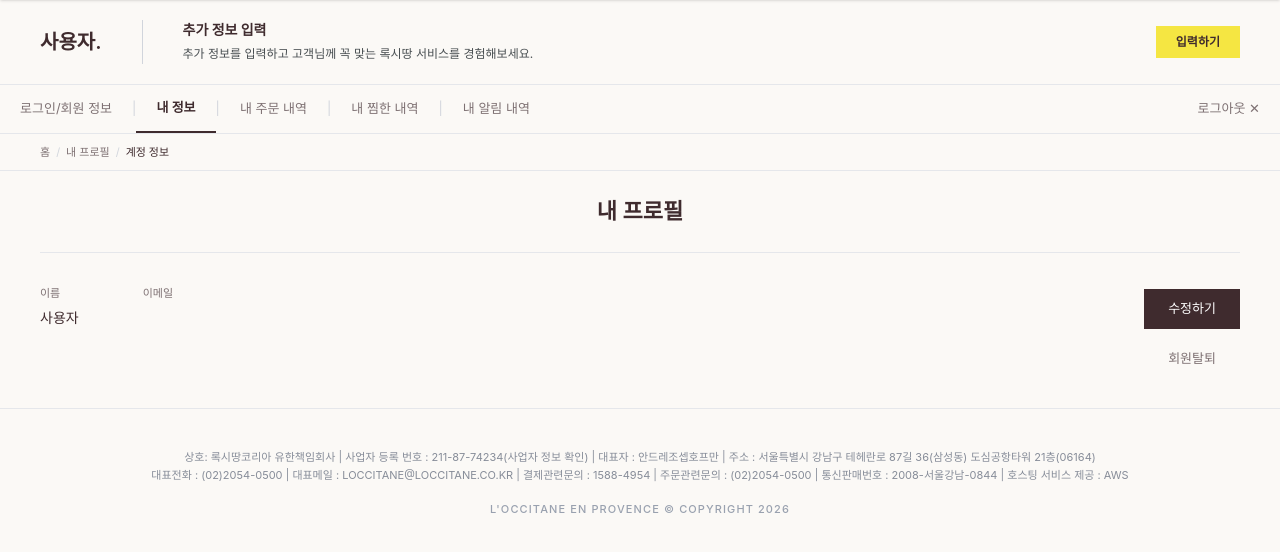
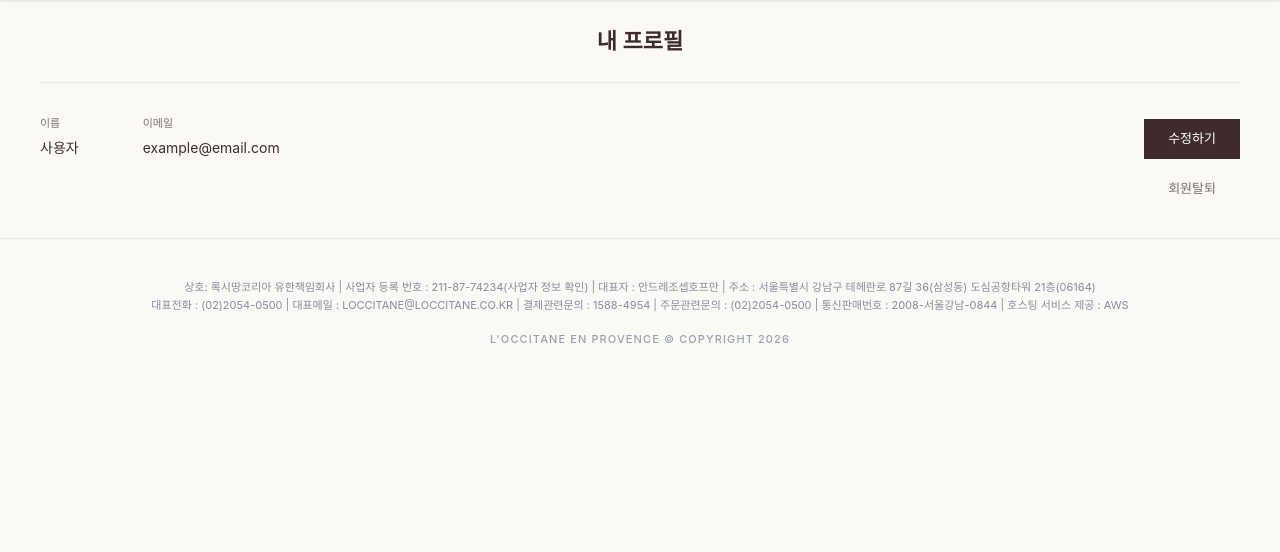
Before and after one commit to FRONTENDBOOTCAMP-17th/loccishop, a website built with Vite: page src/pages/mypage/edit/index.html in a window 1280 px wide. Shown: the part 64-616 px from the top of the page. Built offline with nearby package versions, Linux system fonts and the light colour scheme; no server answers.

Commit message:
20260413 수정사항 반영—회원인사추가정보, 상단 내비게이션, 브레드크럼 삭제

```diff
--- a/src/pages/mypage/edit/index.html
+++ b/src/pages/mypage/edit/index.html
@@ -10,128 +10,6 @@
   <body>
     <header id="header"></header>
     <main>
-      <!-- ── 회원 인사 & 추가 정보 배너 ─────────────────────────── -->
-      <section class="border-b border-gray-200">
-        <div class="max-w-360 mx-auto px-4 md:px-10 py-5">
-          <div class="flex flex-col sm:flex-row items-center gap-0">
-            <div
-              class="flex items-center pr-6 md:pr-10 py-2 sm:py-0 self-start sm:self-center"
-            >
-              <p
-                class="text-xl font-semibold text-woody-brown whitespace-nowrap"
-              >
-                사용자.
-              </p>
-            </div>
-            <div
-              class="hidden sm:block w-px self-stretch bg-gray-300 mr-6 md:mr-10"
-            ></div>
-            <div
-              class="flex-1 flex flex-col sm:flex-row items-start sm:items-center justify-between gap-3 w-full"
-            >
-              <div>
-                <p class="text-sm font-bold text-woody-brown mb-1">
-                  추가 정보 입력
-                </p>
-                <p class="text-xs text-abbey leading-relaxed">
-                  추가 정보를 입력하고 고객님께 꼭 맞는 록시땅 서비스를
-                  경험해보세요.
-                </p>
-              </div>
-              <button
-                type="button"
-                class="shrink-0 bg-[#f5e642] text-woody-brown text-xs font-semibold px-5 py-2 hover:brightness-95 transition-all"
-              >
-                입력하기
-              </button>
-            </div>
-          </div>
-        </div>
-      </section>
-
-      <!-- ── 마이페이지 탭 네비게이션 ──────────────────────────────── -->
-      <nav
-        class="border-b border-gray-200 bg-spring-wood"
-        aria-label="마이페이지 메뉴"
-      >
-        <div class="max-w-360 mx-auto overflow-x-auto">
-          <ul class="flex items-center whitespace-nowrap text-[13px] min-w-max">
-            <li>
-              <a
-                href="/src/pages/mypage/profile/index.html"
-                class="inline-flex items-center h-12 px-3 md:px-5 text-empress hover:text-woody-brown transition-colors"
-              >
-                로그인/회원 정보
-              </a>
-            </li>
-            <li class="text-gray-300 select-none">|</li>
-            <li>
-              <a
-                href="/src/pages/mypage/edit/index.html"
-                class="inline-flex items-center h-12 px-3 md:px-5 font-semibold text-woody-brown border-b-2 border-woody-brown"
-                aria-current="page"
-              >
-                내 정보
-              </a>
-            </li>
-            <li class="text-gray-300 select-none">|</li>
-            <li>
-              <a
-                href="#"
-                class="inline-flex items-center h-12 px-3 md:px-5 text-empress hover:text-woody-brown transition-colors"
-              >
-                내 주문 내역
-              </a>
-            </li>
-            <li class="text-gray-300 select-none">|</li>
-            <li>
-              <a
-                href="#"
-                class="inline-flex items-center h-12 px-3 md:px-5 text-empress hover:text-woody-brown transition-colors"
-              >
-                내 찜한 내역
-              </a>
-            </li>
-            <li class="text-gray-300 select-none">|</li>
-            <li>
-              <a
-                href="#"
-                class="inline-flex items-center h-12 px-3 md:px-5 text-empress hover:text-woody-brown transition-colors"
-              >
-                내 알림 내역
-              </a>
-            </li>
-            <li class="ml-auto">
-              <button
-                type="button"
-                class="inline-flex items-center h-12 px-3 md:px-5 text-empress hover:text-woody-brown transition-colors"
-              >
-                로그아웃 ✕
-              </button>
-            </li>
-          </ul>
-        </div>
-      </nav>
-
-      <!-- ── 브레드크럼 ──────────────────────────────────────────── -->
-      <div class="max-w-360 mx-auto px-4 md:px-10 py-2.5">
-        <nav aria-label="breadcrumb">
-          <ol class="flex items-center gap-1.5 text-[11px] text-empress">
-            <li>
-              <a href="/" class="hover:text-woody-brown hover:underline">홈</a>
-            </li>
-            <li class="text-gray-300">/</li>
-            <li>
-              <a href="#" class="hover:text-woody-brown hover:underline"
-                >내 프로필</a
-              >
-            </li>
-            <li class="text-gray-300">/</li>
-            <li class="text-woody-brown font-medium">계정 정보</li>
-          </ol>
-        </nav>
-      </div>
-
       <!-- ── 내 프로필 ────────────────────────────────────────────── -->
       <section class="border-t border-gray-200">
         <div class="max-w-360 mx-auto px-4 md:px-10">
@@ -159,7 +37,9 @@
                   </div>
                   <div>
                     <p class="text-[11px] text-empress mb-1.5">이메일</p>
-                    <p class="text-sm text-woody-brown" id="view-email"></p>
+                    <p class="text-sm text-woody-brown" id="view-email">
+                      example@email.com
+                    </p>
                   </div>
                 </div>
               </div>
@@ -203,7 +83,7 @@
                       type="email"
                       id="email"
                       name="email"
-                      value="lol0000@hakkan.com"
+                      value="example@email.com"
                       class="bg-grey-99 border border-grey-45 h-10 py-2.25 pl-[7.67px] pr-[31.7px] w-full focus:outline-none focus:border-woody-brown"
                     />
                     <img
@@ -265,7 +145,6 @@
                     class="bg-grey-99 border border-grey-45 h-10 py-2.25 pl-[7.67px] pr-3 w-full mt-2 focus:outline-none focus:border-woody-brown"
                   />
                 </div>
-
               </form>
 
               <!-- 버튼 영역 -->
@@ -292,7 +171,6 @@
           </div>
         </div>
       </section>
-
     </main>
 
     <footer id="footer"></footer>
```
